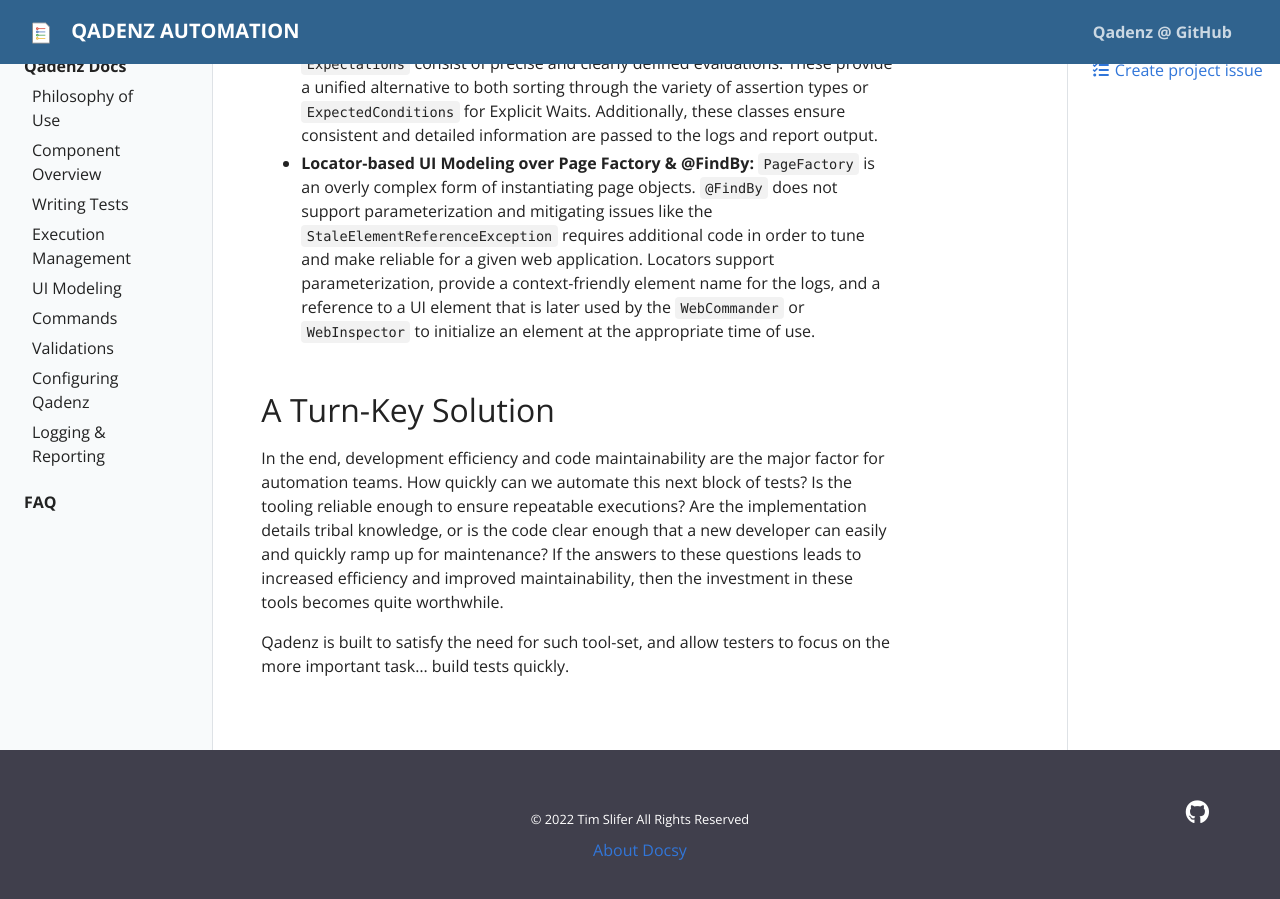
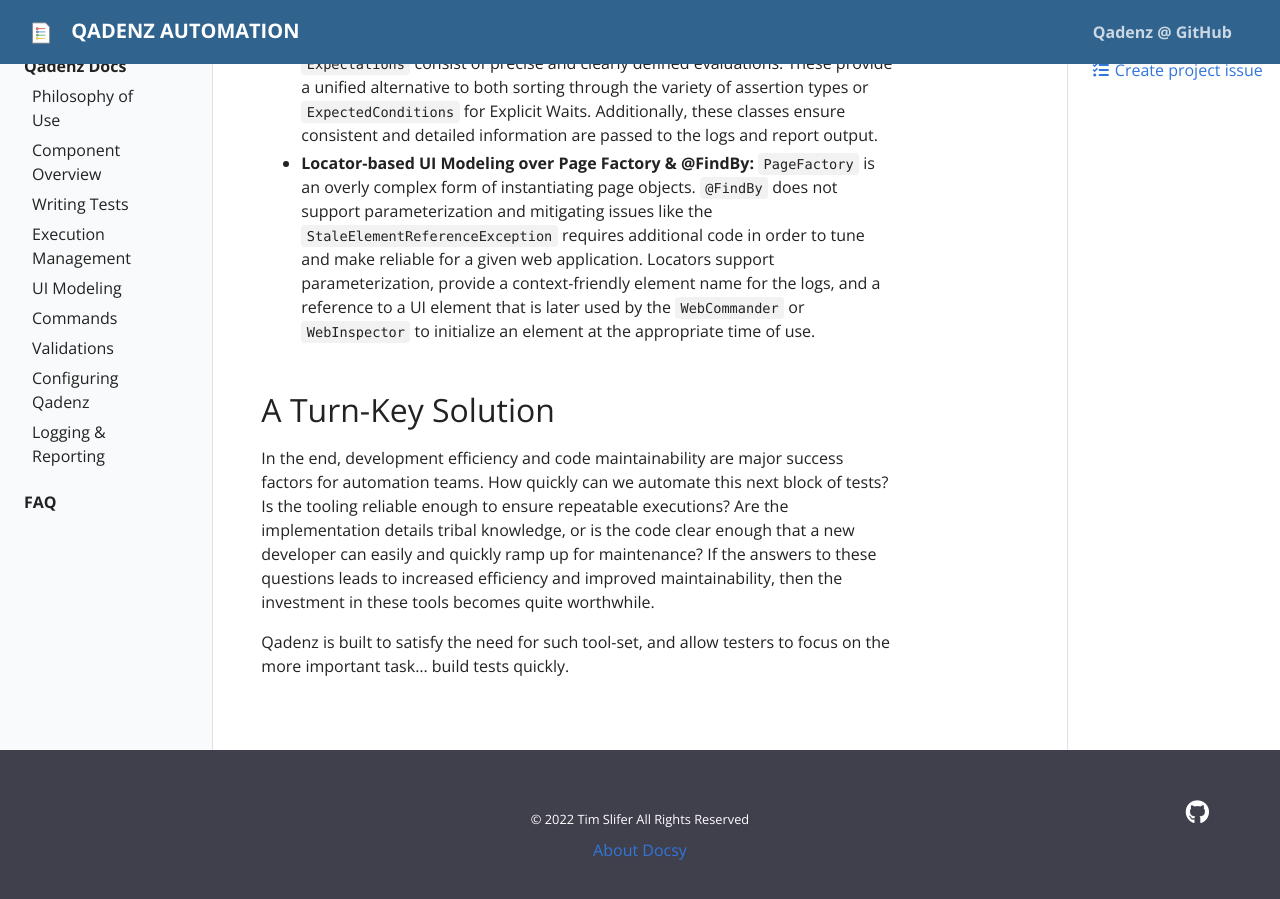
Before and after one commit to qadenz/qadenz.github.io, a Jekyll site: the page built from _docs/philosophy-of-use.md, in a window 1280 px wide and 900 px high, scrolled down 2008 px. Built offline with Jekyll 4.4.1, drawn with Linux system fonts in a browser that asks for light colours.

Commit message:
minor phrasing tweak on PoU

```diff
--- a/_docs/philosophy-of-use.md
+++ b/_docs/philosophy-of-use.md
@@ -32,6 +32,6 @@ Qadenz can be considered an opinionated library. Some features and solutions hav
 
 ## A Turn-Key Solution
 
-In the end, development efficiency and code maintainability are the major factor for automation teams. How quickly can we automate this next block of tests? Is the tooling reliable enough to ensure repeatable executions? Are the implementation details tribal knowledge, or is the code clear enough that a new developer can easily and quickly ramp up for maintenance? If the answers to these questions leads to increased efficiency and improved maintainability, then the investment in these tools becomes quite worthwhile.
+In the end, development efficiency and code maintainability are major success factors for automation teams. How quickly can we automate this next block of tests? Is the tooling reliable enough to ensure repeatable executions? Are the implementation details tribal knowledge, or is the code clear enough that a new developer can easily and quickly ramp up for maintenance? If the answers to these questions leads to increased efficiency and improved maintainability, then the investment in these tools becomes quite worthwhile.
 
 Qadenz is built to satisfy the need for such tool-set, and allow testers to focus on the more important task... build tests quickly.
```
